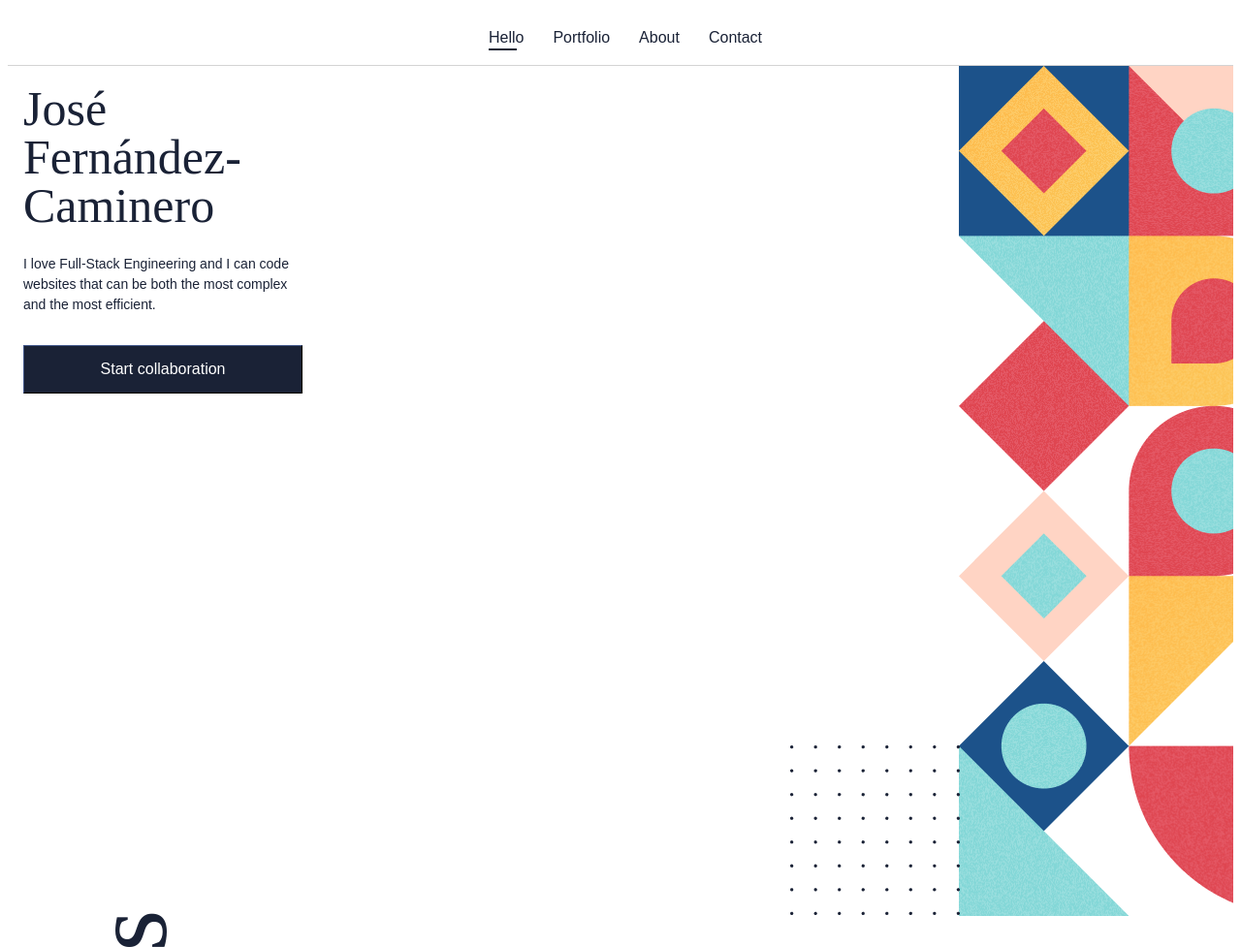
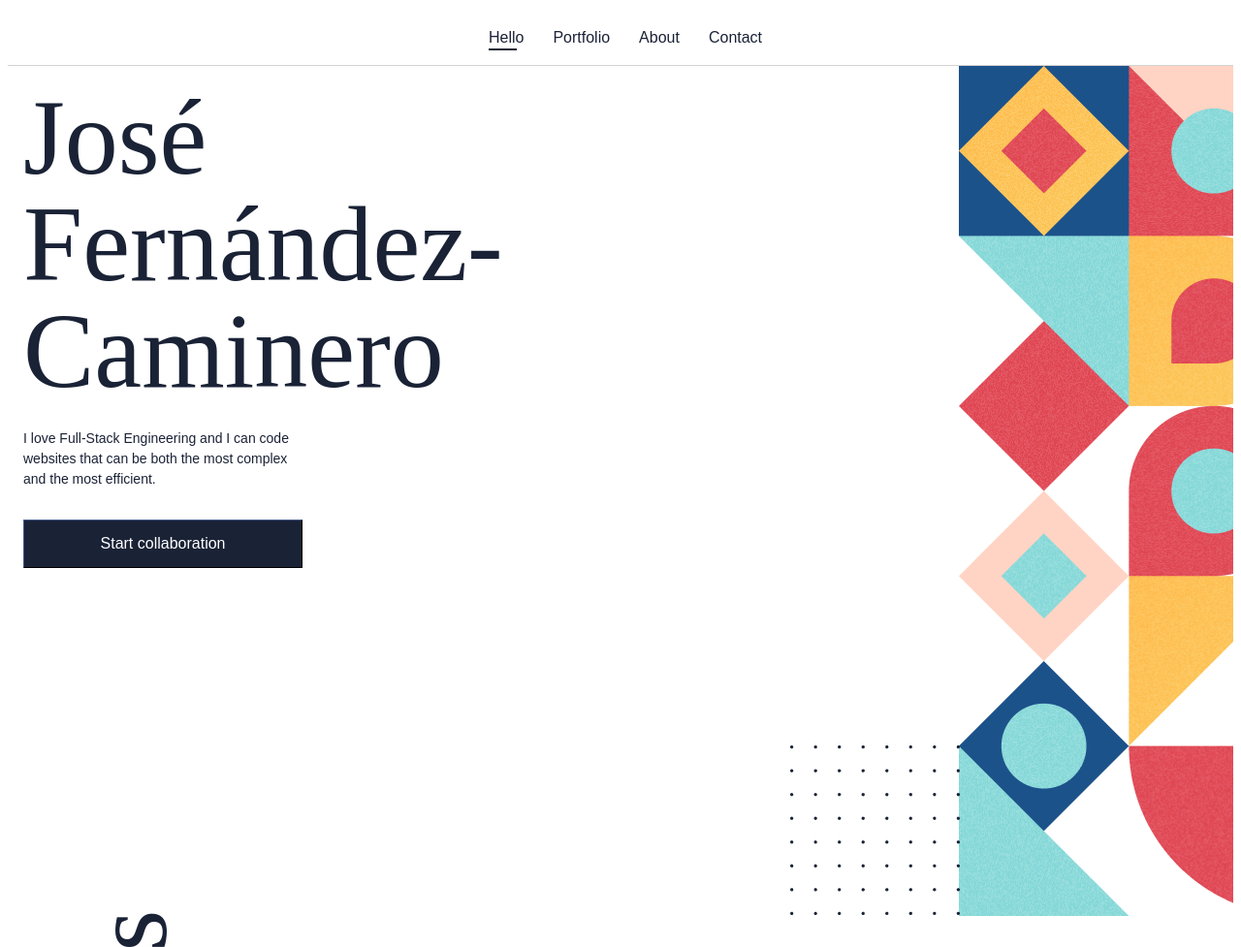
Before and after one commit to fdezcaminero/figmaPortfolio1, a plain HTML site: page index.html in a window 1280 px wide. Shown: the top 977 px of the page at 97% size. Drawn offline with Linux system fonts and the light colour scheme.

Commit message:
Change Font Size

```diff
--- a/css/styles.css
+++ b/css/styles.css
@@ -95,7 +95,7 @@ h2 {
   margin-left: 16px;
   font-weight: 400;
   font-family: 'Playfair Display', serif;
-  font-size: 50px;
+  font-size: 110px;
   margin-bottom: 25px;
 }
 
```
